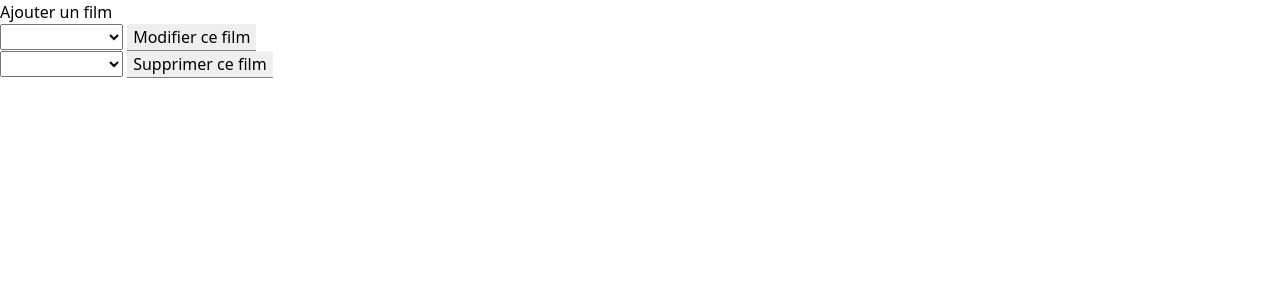
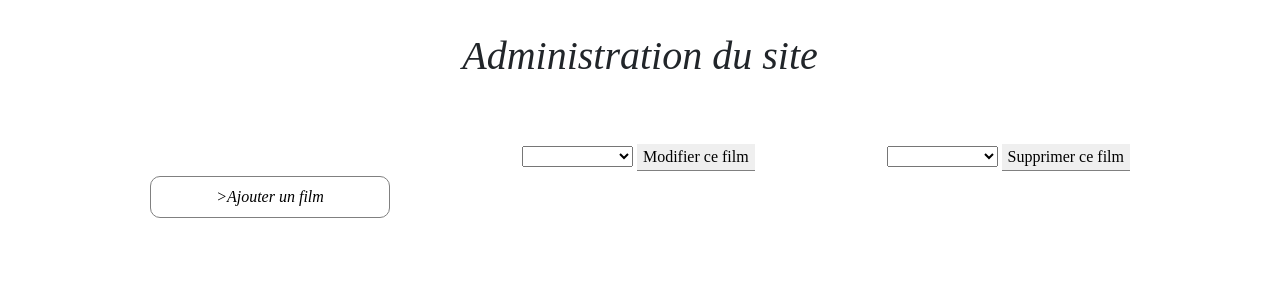
Before and after one commit to Hakitsu/ecv-phpmovie, a PHP site: page /ecv-phpmovie/admin in a window 1280 px wide. Shown: the part 80-380 px from the top of the page. Run offline with PHP 8.4, Linux system fonts and the light colour scheme; tables that the repository leaves empty or names only in its code hold one stand-in row (values such as "Sample post"); some web fonts are replaced.

Commit message:
add style

```diff
--- /dev/null
+++ b/public/style/admin.css
@@ -0,0 +1,63 @@
+@media (min-width: 760px) {
+    .linkToAdmin {
+        width: 15rem;
+        margin-top: 2rem;
+        margin-bottom: 1rem;
+        border: 1px solid grey;
+        background-color: white;
+        padding: 0.5rem;
+        border-radius: 10px;
+        text-align: center;
+    }
+
+    .linkToAdmin:hover {
+        background-color: black;
+        color: white !important;
+    }
+
+    .linkContainer{
+        display: flex;
+        flex-direction: row;
+        justify-content: space-between;
+
+    }
+
+
+ }
+
+ @media (max-width: 760px) {
+
+    .linkToAdmin {
+        width:80%;
+        margin-top: 2rem;
+        margin-bottom: 1rem;
+        border: 1px solid grey;
+        background-color: white;
+        padding: 0.5rem;
+        border-radius: 10px;
+        text-align: center;
+    }
+
+    .linkToAdmin:hover {
+        background-color: black;
+        color: white;
+    }
+
+    textarea {
+        margin-top: 1rem;
+        border: solid 1px black;
+        border-radius: 10px;
+        height: 7rem;
+    }
+
+    .linkContainer{
+        display: flex;
+        flex-direction: column;
+        align-items: center;
+
+        padding-bottom: 2rem;
+
+    }
+
+
+ }
--- a/public/style/main.css
+++ b/public/style/main.css
@@ -49,8 +49,8 @@
         margin: 2rem 0;
         display: flex;
         justify-content: center;
+        text-align: center;
     }
-
 
     .nav {
         display: flex;
--- a/views/common/header.php
+++ b/views/common/header.php
@@ -23,6 +23,8 @@
     <link rel="stylesheet" href="./public/style/galery.css">
     <link rel="stylesheet" href="../public/style/connexion.css">
     <link rel="stylesheet" href="./public/style/connexion.css">
+    <link rel="stylesheet" href="../public/style/admin.css">
+    <link rel="stylesheet" href="./public/style/admin.css">
 
 
 </head>
--- a/views/global/add_movie.php
+++ b/views/global/add_movie.php
@@ -1,3 +1,5 @@
+<div class="container">
+<h1>Formulaire de création d'un film</h1>
 <form action="create_movie" method="post">
     <div class="inputConnexionContainer">
         <label for="name">Nom :</label>
@@ -39,3 +41,4 @@
         <input type="submit" value="Ajouter le film" class="submitButton"  >
     </div>
 </form>
+</div>
--- a/views/global/admin.php
+++ b/views/global/admin.php
@@ -1,5 +1,7 @@
-<div>
-    <a href="add_movie">Ajouter un film</a>
+<div class="container">
+    <h1>Administration du site</h1>
+    <div class= "linkContainer">
+        <a href="add_movie"  class="linkToAdmin">>Ajouter un film</a>
         <form action="update_movie" method="post">
         <select name="id_movie_update" id="id_movie_update">
             <option value=""></option>
@@ -27,3 +29,4 @@
             <input type="submit" value="Supprimer ce film"></input>
         </form>
     </div>
+</div>
```
Lines whose indentation alone changed are shown as unchanged.
